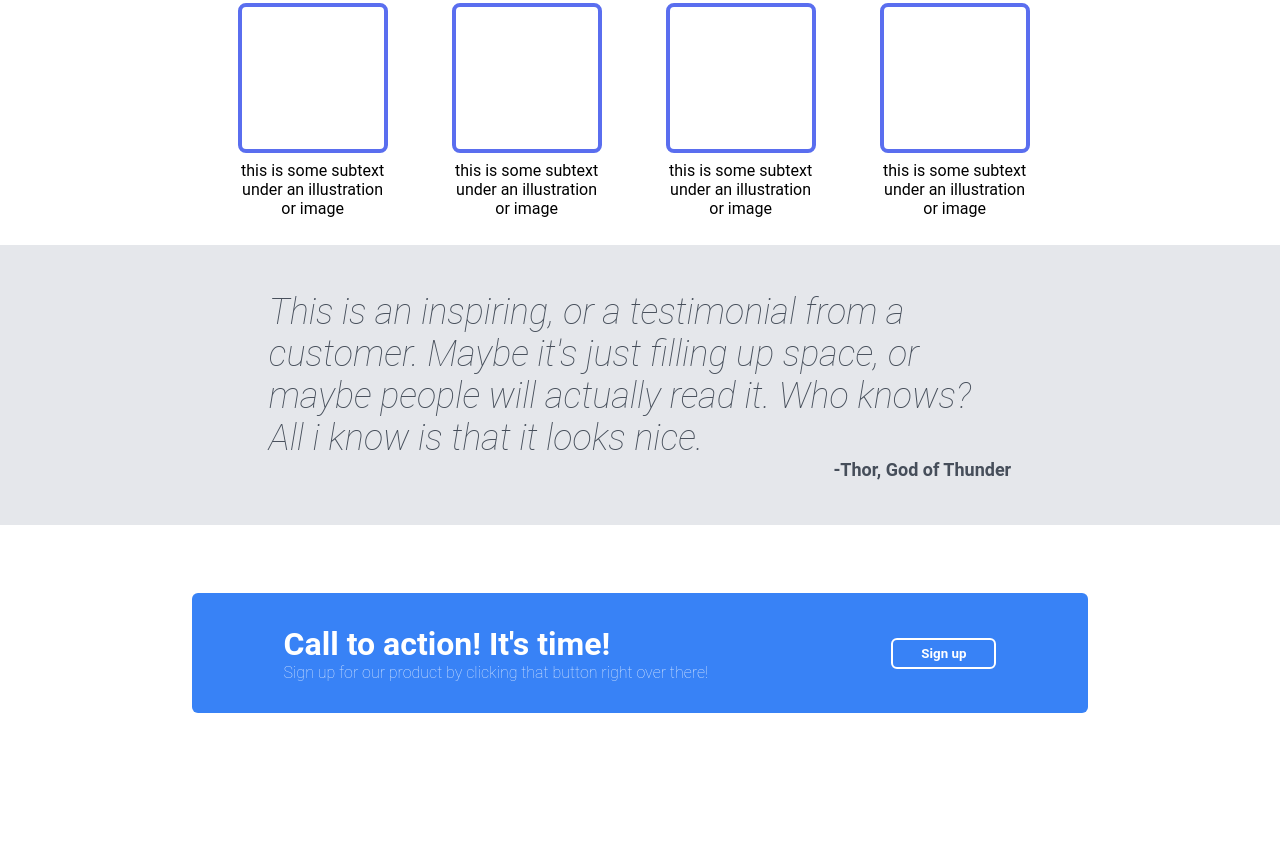
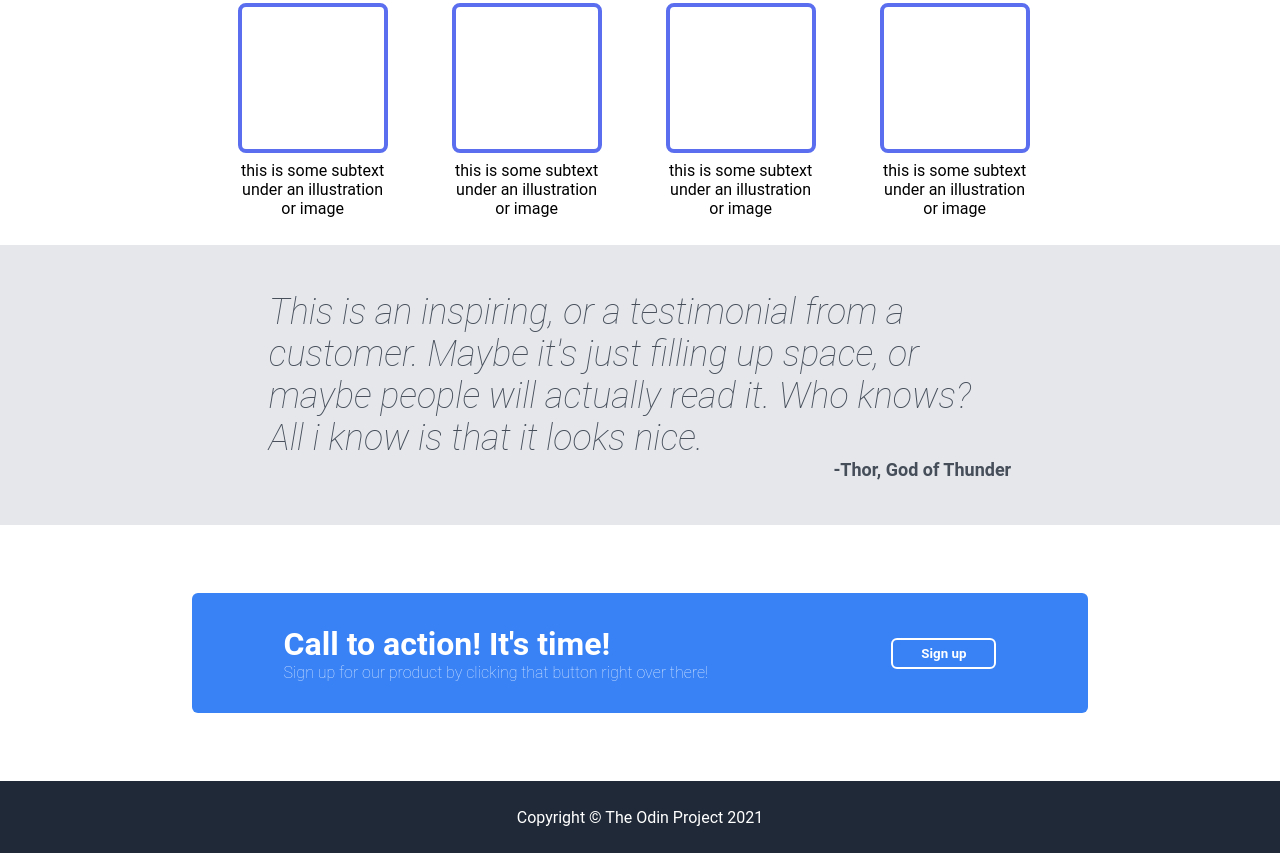
Before and after one commit to timsd21/landing-page-odin, a plain HTML site: page index.html in a window 1280 px wide. Shown: the part 631-1484 px from the top of the page. Before the commit the page ends 1412 px from the top, so only its background shows below. Drawn offline with Linux system fonts and the light colour scheme; a web font is replaced by a local one.

Commit message:
added the footer html and style

```diff
--- a/index.html
+++ b/index.html
@@ -69,5 +69,10 @@
             </div>
         </div>
     </div>
+    <footer class="copyr">
+        <div>
+            Copyright © The Odin Project 2021
+        </div>
+    </footer>
 </body>
 </html>
--- a/style.css
+++ b/style.css
@@ -164,3 +164,12 @@ margin-left:12%;
     border-radius: 6px;
     font-weight: 600;
 }
+
+footer{
+    height: 9vh;
+    background-color: #1F2937;
+    display: flex;
+    align-items: center;
+    color: white;
+    justify-content: center;
+}
```
